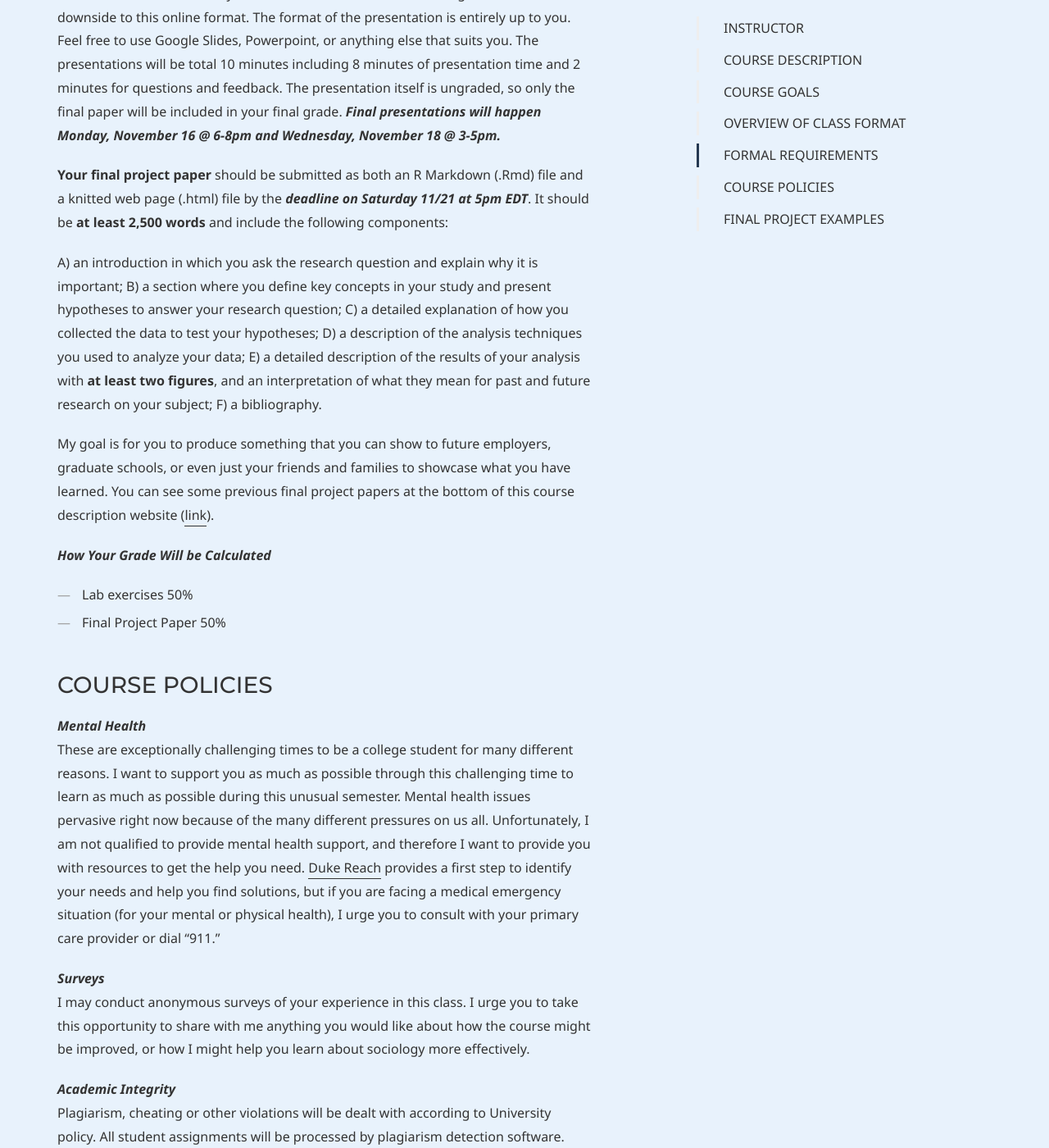
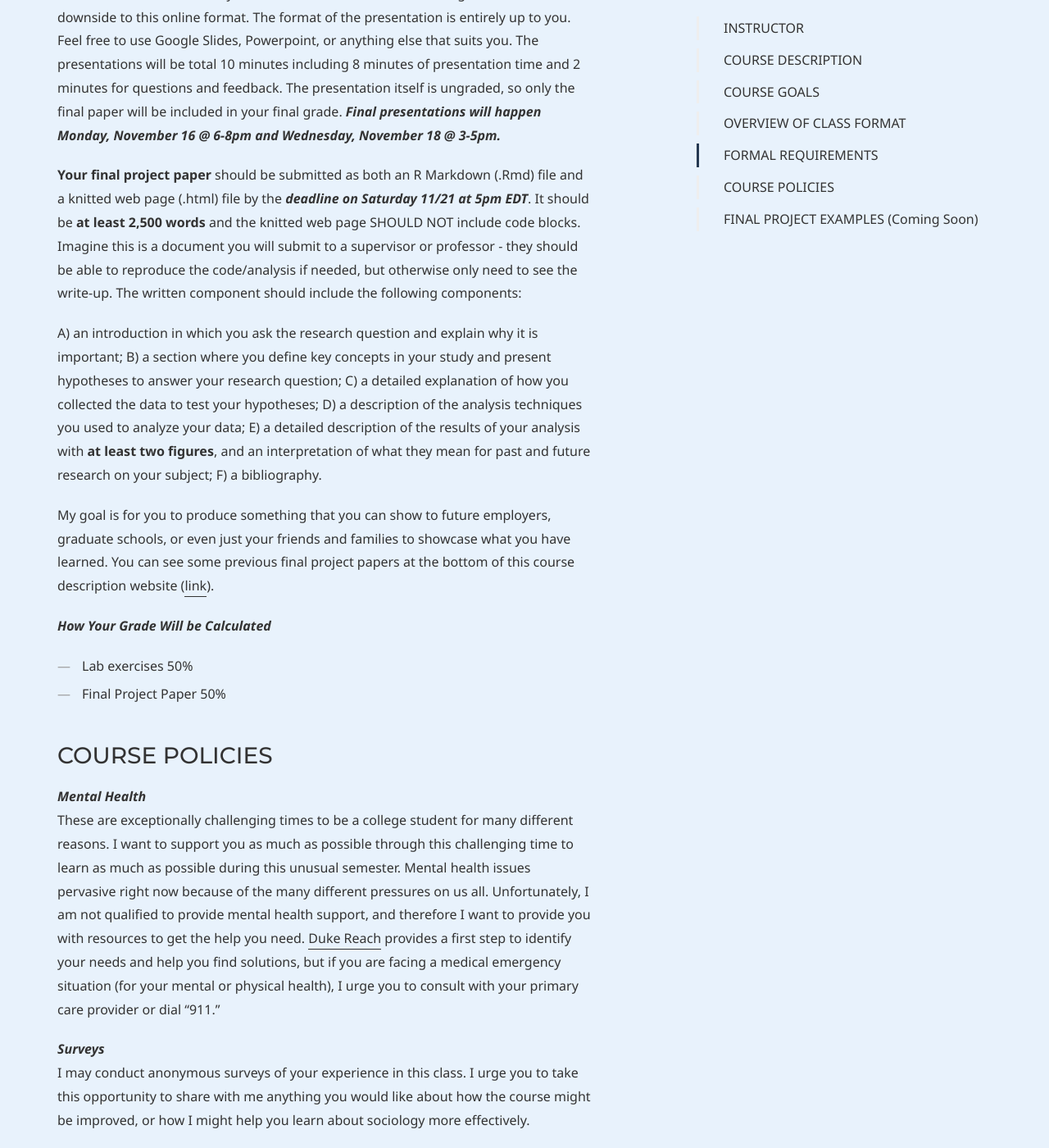
Before and after one commit to dssoc/dssoc.github.io, a Jekyll site: the page built from course.md, in a window 1280 px wide and 1400 px high, scrolled down 6252 px. Shown: the whole window at 82% size. Built offline with Jekyll 4.4.1, drawn with Linux system fonts in a browser that asks for light colours; some web fonts are replaced; some of the changed text lies outside the part shown.

Commit message:
added that final papers should NOT include code blocks

```diff
--- a/course.md
+++ b/course.md
@@ -119,7 +119,7 @@ The final project will consist of two parts: a final presentation and a final pa
 **Your final project presentation** will be an opportunity to get feedback from Prof. Bail and your fellow students that can help you write a better paper. It will also help you become more familiar with your fellow students' work - something that has been a downside to this online format. The format of the presentation is entirely up to you. Feel free to use Google Slides, Powerpoint, or anything else that suits you. The presentations will be total 10 minutes including 8 minutes of presentation time and 2 minutes for questions and feedback. The presentation itself is ungraded, so only the final paper will be included in your final grade. ***Final presentations will happen Monday, November 16 @ 6-8pm and Wednesday, November 18 @ 3-5pm.***
 
 
-**Your final project paper** should be submitted as both an R Markdown (.Rmd) file and a knitted web page (.html) file by the ***deadline on Saturday 11/21 at 5pm EDT***. It should be **at least 2,500 words** and include the following components:
+**Your final project paper** should be submitted as both an R Markdown (.Rmd) file and a knitted web page (.html) file by the ***deadline on Saturday 11/21 at 5pm EDT***. It should be **at least 2,500 words** and the knitted web page SHOULD NOT include code blocks. Imagine this is a document you will submit to a supervisor or professor - they should be able to reproduce the code/analysis if needed, but otherwise only need to see the write-up. The written component should include the following components:
 
 A) an introduction in which you ask the research question and explain why it is important;
 B) a section where you define key concepts in your study and present hypotheses to answer your research question;
@@ -165,6 +165,6 @@ Because of our virtual format-- and weekly one-on-one meetings, I am not holding
 
 
 
-### FINAL PROJECT EXAMPLES
+### FINAL PROJECT EXAMPLES (Coming Soon)
 
 These final projects have been completed by previous students in this course.
```
